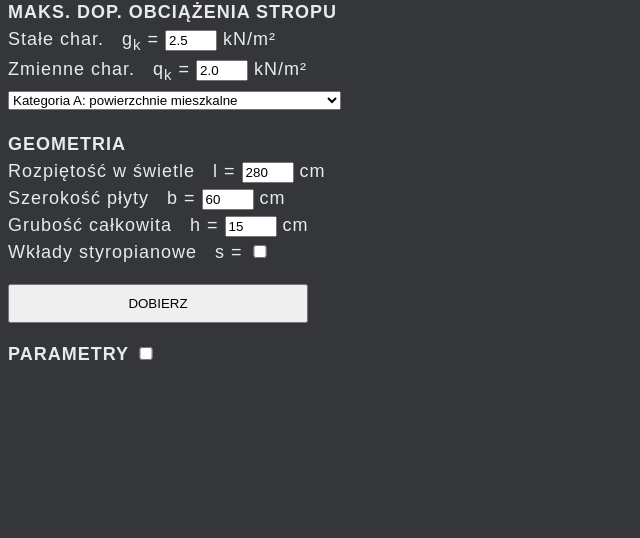
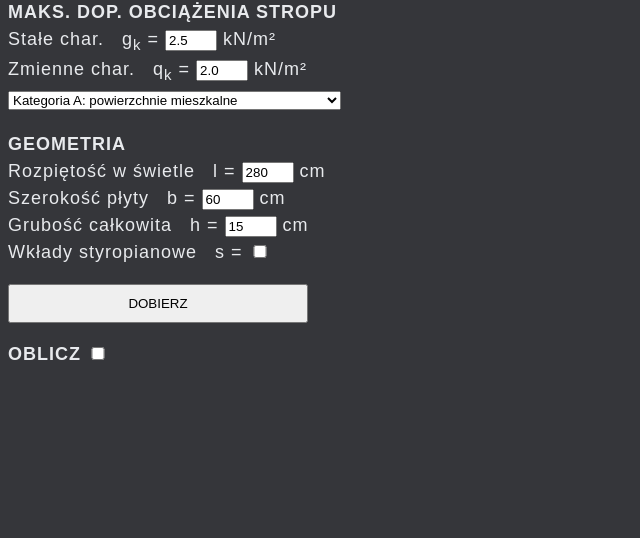
Before and after one commit to makr3la/vecalc, a Flask app: page / in a window 1280 px wide. Shown: the part 86-624 px from the top of the page, without its empty margins (0-640 px from the left). Run offline with Flask 2, Linux system fonts and the light colour scheme; some libraries are stand-ins or nearby versions.

Commit message:
Make a small change of words

```diff
--- a/stropy_malro/templates/index.html
+++ b/stropy_malro/templates/index.html
@@ -105,7 +105,7 @@
         <p><a href="#" id="dobierz"><button>DOBIERZ</button></a></p>
     </form>
     <form>
-        <p><h4><label>PARAMETRY <input type="checkbox" value="check"></label></h4><br>
+        <p><h4><label>OBLICZ <input type="checkbox" value="check"></label></h4>
         <div class="check box">
             <input type="number" step="2" name="n_1" value="2" min="0" max="8">
             # <input type="number" step="2" name="fi_1" value="8" min="6" max="14">
--- a/stropy_malro/views.py
+++ b/stropy_malro/views.py
@@ -61,7 +61,7 @@ def _dobierz():
             )
             if result[1].startswith("<font color=green>"):
                 return jsonify(result=result)
-        return jsonify(result="<font color=orange>Dobierz zbrojenie ręcznie.")
+        return jsonify(result="<font color=orange>Nie można dobrać zbrojenia.")
     except Exception as e:
         return jsonify(result=str(e))
 
```
